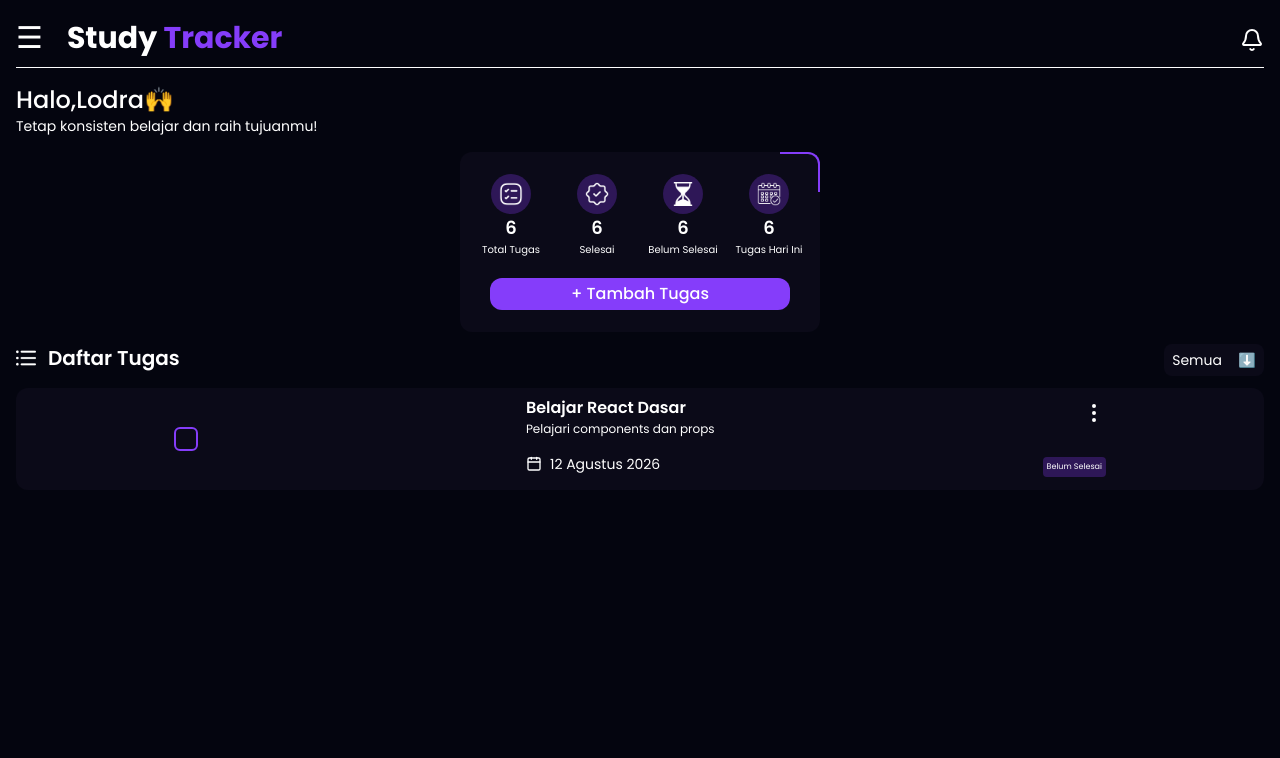
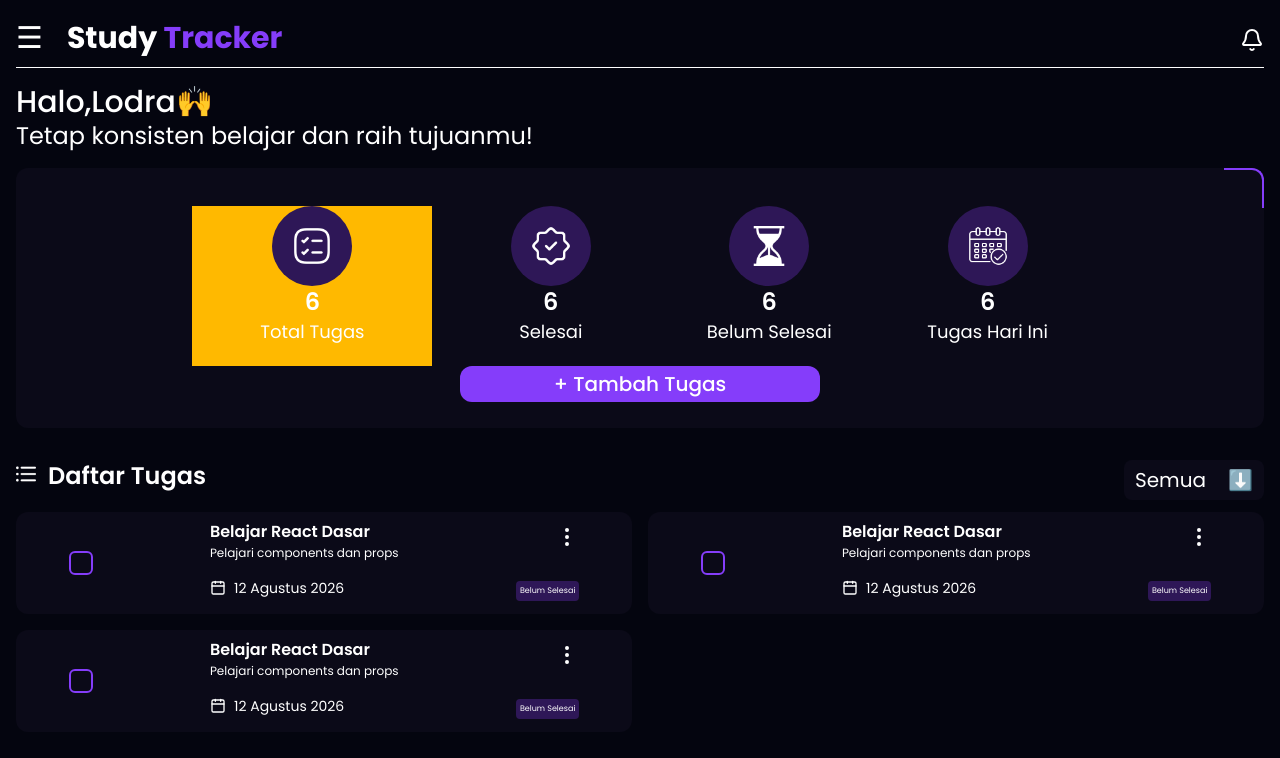
Before and after one commit to Lodraalbar/Study-Tracker, a React (Vite) app: page / in a window 1280 px wide. Shown: the top 758 px of the page. Built offline with nearby package versions, Linux system fonts and the light colour scheme.

Commit message:
responsive tablet belum fix sih tapi saya udh cape

```diff
--- a/src/App.jsx
+++ b/src/App.jsx
@@ -16,12 +16,13 @@ function App() {
 
       <Navbar/>
       <Recap setAddIsOpen={setAddIsOpen}/>
+      {/* section daftar tugas */}
       <div className='py-3 flex justify-between'>
         <div id="judul-list " className='flex'>
           <img src={listIcon} alt=""  className='w-5 h-5 brightness-0 invert mt-1'/>
-          <h2 className='text-white font-semibold px-3 text-xl'>Daftar Tugas</h2>
+          <h2 className='text-white font-semibold px-3 text-xl md:text-2xl'>Daftar Tugas</h2>
         </div>
-        <button onClick={() => setIsFilterOpen(!isFilterOpen)} className='text-white bg-[#0b0a18] w-25 h-8 text-sm rounded-lg flex justify-between items-center' ><span className='mx-auto'>{filter}</span> <span className='mx-auto'>⬇️</span></button>
+        <button onClick={() => setIsFilterOpen(!isFilterOpen)} className='text-white bg-[#0b0a18] w-25 h-8 text-sm rounded-lg flex justify-between items-center hover:bg-[#853dfa] md:w-35 md:h-10 md:text-xl' ><span className='mx-auto'>{filter}</span> <span className='mx-auto'>⬇️</span></button>
 
       </div>
       {isFilterOpen && (
@@ -45,11 +46,18 @@ function App() {
         </div>
       )}
 
+
+      <div className='grid grid-cols-1 gap-3 md:grid-cols-2 md:gap-4'>
+        <MainList setAddIsOpen={setAddIsOpen}/>
+        <MainList setAddIsOpen={setAddIsOpen}/>
+        <MainList setAddIsOpen={setAddIsOpen}/>
+      </div>
+
+
       {/* fitur pop up form tambah tugas */}
-      <MainList setAddIsOpen={setAddIsOpen}/>
       {addIsOpen && (
-        <div className="popup fixed inset-0 z-50 flex items-center justify-center bg-black/60">
-          <div className = "bg-[#853dfa] w-[90%] max-w-[360px] h-75 rounded-xl p-4 flex flex-col items-center justify-center">
+        <div className="popup fixed inset-0 z-50 flex items-center justify-center bg-black/60 w-full">
+          <div className = "bg-[#853dfa] w-[90%] max-w-[360px] h-75 rounded-xl p-4 flex flex-col items-center justify-center md:max-w-none md:w-[550px] md:h-90">
             <div className='flex items-center justify-between  w-full '>
               <h2 className='text-white text-lg font-semibold ml-20 '>Tambah Tugas</h2>
               <button className='text-white text-lg font-semibold ml-20' onClick={() => setAddIsOpen(false)}>X</button>
--- a/src/components/MainList.jsx
+++ b/src/components/MainList.jsx
@@ -42,8 +42,8 @@ const MainList = ({setAddIsOpen}) => {
               setMoreIsOpen(!moreIsOpen)
             }}/>
             <div className='bg-[#2e1757] rounded-sm'><p id='isDone' className='text-[8px] p-1'>Belum Selesai</p></div>
-              <div className={`fixed  z-50 flex items-center justify-center bg-[#853dfa] w-20 h-10 rounded-sm mt-10 text-[12px] flex flex-col gap-0.3 items-start px-[8px] transition-all duration-200 ease-out ${moreIsOpen ? 'opacity-100' : 'opacity-0 pointer-events-none'}`}>
-                <button onClick={() => setAddIsOpen(true)}>Edit</button>
+              <div className={`fixed  z-50 flex items-center justify-center bg-[#853dfa] w-20 h-10 rounded-sm mt-10 text-[12px] flex flex-col gap-0.3 items-start px-[8px] transition-all duration-200 ease-out ${moreIsOpen ? 'opacity-100' : 'opacity-0 pointer-events-none'} md:w-24 md:h-12 md:text-[14px] md:mt-8`}>
+                <button onClick={() => setAddIsOpen(true)} className='relative after:absolute after:left-1/2 after:bottom-0 after:h-[2px] after:w-0 after:bg-white after:-translate-x-1/2 after:transition-all after:duration-300 hover:after:w-full'>Edit</button>
                 <button>Hapus</button>
               </div>
             </div>
--- a/src/components/Recap.jsx
+++ b/src/components/Recap.jsx
@@ -8,36 +8,39 @@ import { useState } from "react";
 const Recap = ({ setAddIsOpen }) => {
 
   return (
+// {greeting}
 
     <div className='flex flex-col'>
       <div id="greeting" className='text-white py-4'>
-        <h1 className='text-2xl font-medium'>Halo,Lodra🙌</h1>
-        <p className='text-sm'>Tetap konsisten belajar dan raih tujuanmu!</p>
+        <h1 className='text-2xl font-medium md:text-3xl'>Halo,Lodra🙌</h1>
+        <p className='text-sm md:text-2xl'>Tetap konsisten belajar dan raih tujuanmu!</p>
       </div>
-      <div id="box-recap" className=' relative bg-[#0b0a18] w-90 mx-auto h-45 rounded-xl after:absolute after:top-0 after:right-0 after:w-10 after:h-10 after:border-t-2 after:border-r-2 after:border-[#853dfa] after:rounded-tr-xl flex flex-col justify-center text-white px-2'>
-        <ul className='flex space justify-between'>
-          <li className='flex flex-col items-center w-26 h-26'>
-            <div className='bg-[#2e1757] rounded-4xl w-10 h-10 flex items-center justify-center'><img src={totalTugas} alt="icon-total-tugas" className='h-6 w-6 brightness-0 invert'/></div>
-            <h2 id='total-tugas' className='text-lg font-semibold'>6</h2>
-            <p className='text-[10px]'>Total Tugas</p>
+
+{/* recap box */}
+      <div id="box-recap" className=' relative bg-[#0b0a18] w-90 mx-auto h-45 rounded-xl after:absolute after:top-0 after:right-0 after:w-10 after:h-10 after:border-t-2 after:border-r-2 after:border-[#853dfa] after:rounded-tr-xl flex flex-col justify-center text-white px-2 md:w-[100%] md:h-65 md:mb-5 md:flex md:items-center md:justify-center '>
+        <ul className='flex justify-between md:justify-around md:gap-2 md:w-[80%] md:px-10 md:pt-3'>
+          <li className='flex flex-col items-center w-26 h-26 md:h-40 md:w-50 lg:w-60 bg-amber-400'>
+            <div className='bg-[#2e1757] rounded-full w-10 h-10 flex items-center justify-center md:w-20 md:h-20 lg: '><img src={totalTugas} alt="icon-total-tugas" className='h-6 w-6 brightness-0 invert md:h-10 md:w-10'/></div>
+            <h2 id='total-tugas' className='text-lg font-semibold md:text-2xl'>6</h2>
+            <p className='text-[10px] md:text-lg'>Total Tugas</p>
           </li>
-          <li className='flex flex-col items-center w-26 h-26'>
-            <div className='bg-[#2e1757] rounded-4xl w-10 h-10 flex items-center justify-center'><img src={selesai} alt="icon-selesai" className='h-6 w-6 brightness-0 invert'/></div>
-            <h2 id='selesai' className='text-lg font-semibold'>6</h2>
-            <p className='text-[10px]'>Selesai</p>
+          <li className='flex flex-col items-center w-26 h-26 md:h-40 md:w-50'>
+            <div className='bg-[#2e1757] rounded-4xl w-10 h-10 flex items-center justify-center md:w-20 md:h-20 md:rounded-full'><img src={selesai} alt="icon-selesai" className='h-6 w-6 brightness-0 invert md:h-10 md:w-10'/></div>
+            <h2 id='selesai' className='text-lg font-semibold md:text-2xl'>6</h2>
+            <p className='text-[10px] md:text-lg'>Selesai</p>
           </li>
-          <li className='flex flex-col items-center w-26 h-26'>
-            <div className='bg-[#2e1757] rounded-4xl w-10 h-10 flex items-center justify-center'><img src={belumSelesai} alt="icon-belum-selesai" className='h-6 w-6 brightness-0 invert'/></div>
-            <h2 id='belum-selesai' className='text-lg font-semibold'>6</h2>
-            <p className='text-[10px]'>Belum Selesai</p>
+          <li className='flex flex-col items-center w-26 h-26 md:h-40 md:w-50'>
+            <div className='bg-[#2e1757] rounded-4xl w-10 h-10 flex items-center justify-center md:w-20 md:h-20 md:rounded-full'><img src={belumSelesai} alt="icon-belum-selesai" className='h-6 w-6 brightness-0 invert md:h-10 md:w-10'/></div>
+            <h2 id='belum-selesai' className='text-lg font-semibold md:text-2xl'>6</h2>
+            <p className='text-[10px] md:text-lg'>Belum Selesai</p>
           </li>
-          <li className='flex flex-col items-center w-26 h-26'>
-            <div className='bg-[#2e1757] rounded-4xl w-10 h-10 flex items-center justify-center'><img src={calendar} alt="icon tugas-hari-ini" className='h-6 w-6 brightness-0 invert'/></div>
-            <h2 id='tugas-hari-ini' className='text-lg font-semibold'>6</h2>
-            <p className='text-[10px]'>Tugas Hari Ini</p>
+          <li className='flex flex-col items-center w-26 h-26 md:h-40 md:w-50'>
+            <div className='bg-[#2e1757] rounded-4xl w-10 h-10 flex items-center justify-center md:w-20 md:h-20 md:rounded-full'><img src={calendar} alt="icon tugas-hari-ini" className='h-6 w-6 brightness-0 invert md:h-10 md:w-10'/></div>
+            <h2 id='tugas-hari-ini' className='text-lg font-semibold md:text-2xl'>6</h2>
+            <p className='text-[10px] md:text-lg'>Tugas Hari Ini</p>
           </li>
         </ul>
-        <button className='bg-[#853dfa] py-1 w-75 mx-auto  rounded-xl font-medium' onClick ={() => setAddIsOpen(true)} >+   Tambah Tugas</button>
+        <button className='bg-[#853dfa] py-1 w-75 mx-auto  rounded-xl font-medium md:w-90 md:text-xl ' onClick ={() => setAddIsOpen(true)} >+   Tambah Tugas</button>
       </div>
 
     </div>
```
